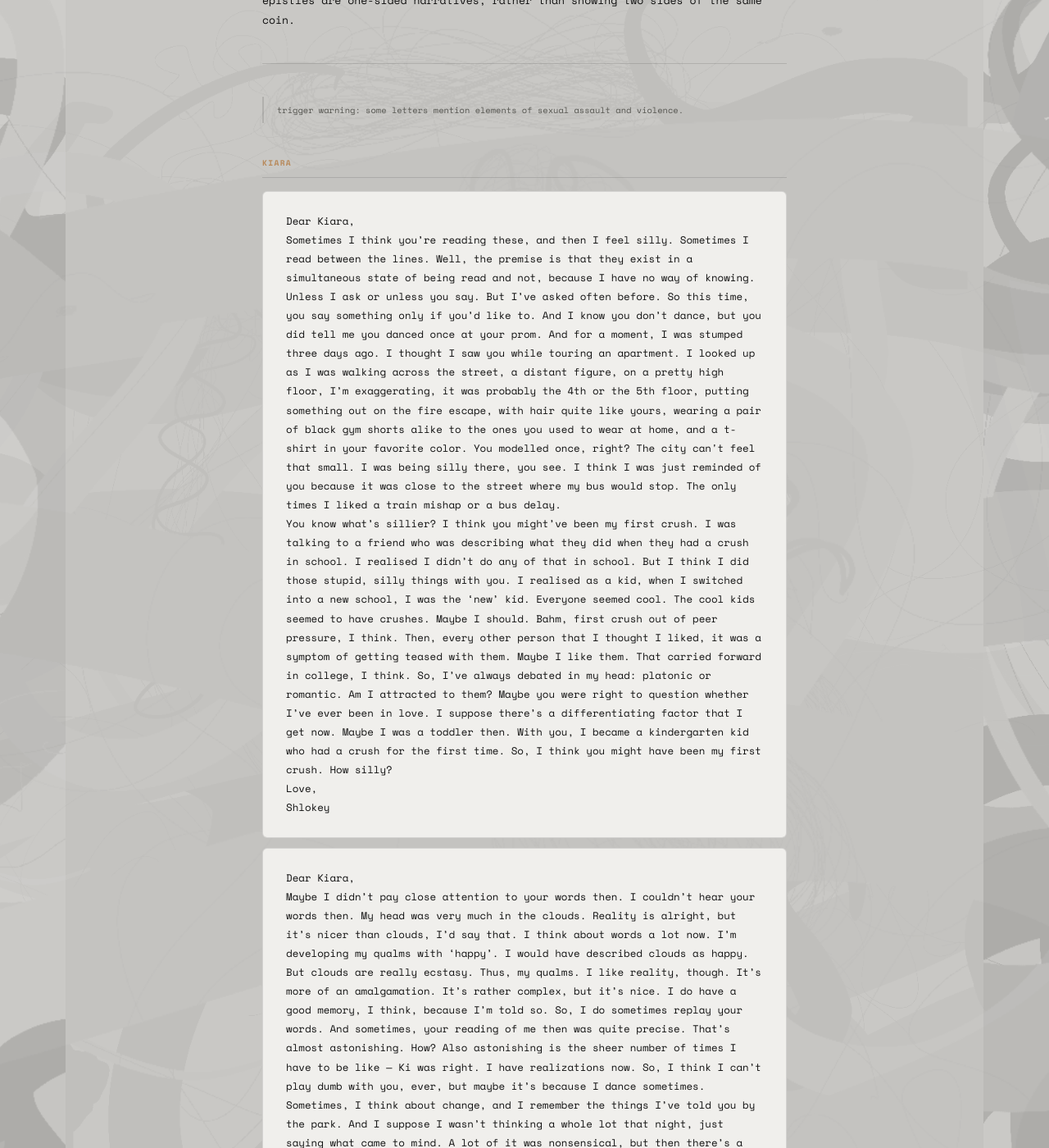
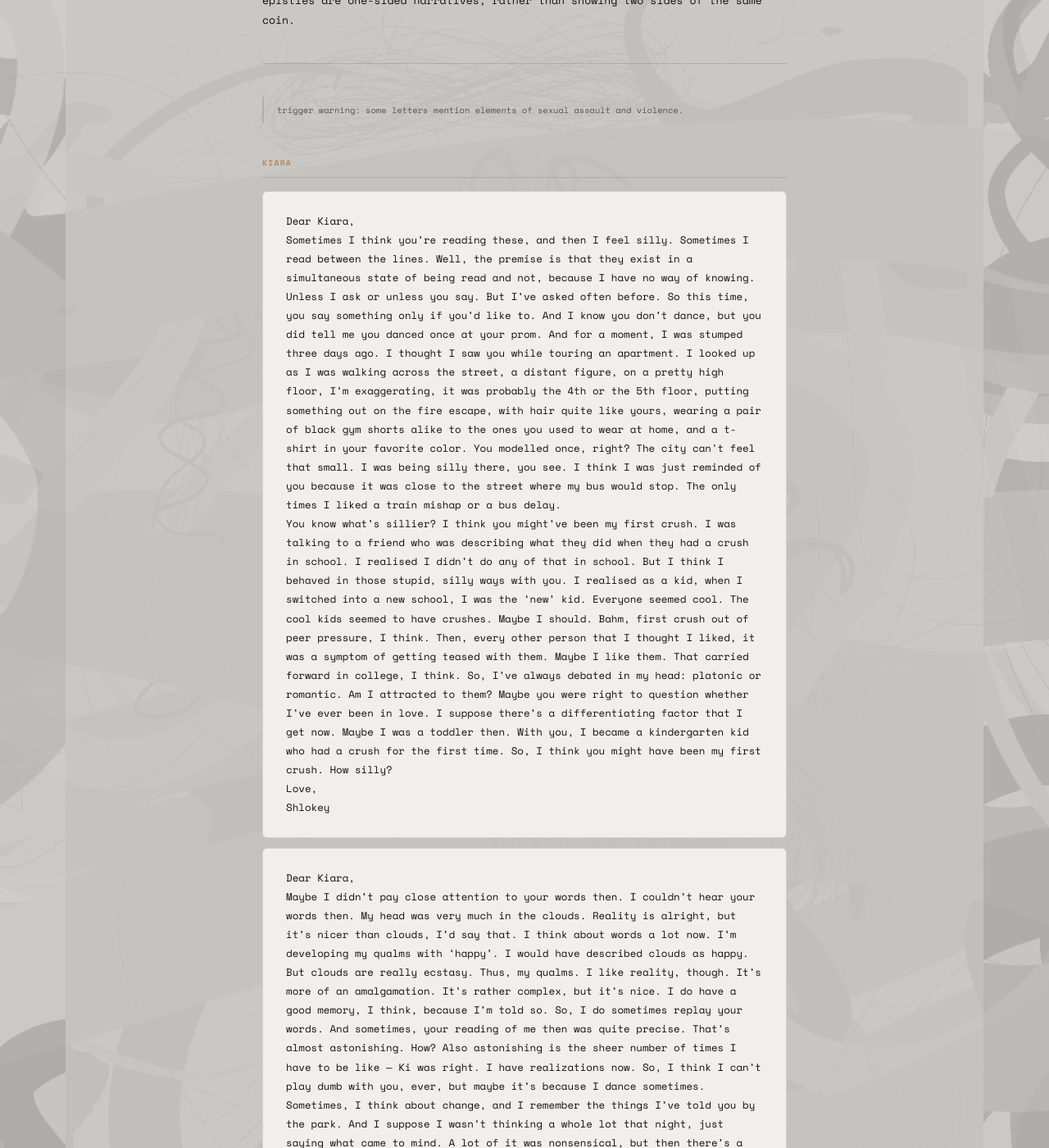
Before and after one commit to shlokamohanty/i-write-sometimes, a Jekyll site: the page built from _posts/2026-03-20-letter.md, in a window 1280 px wide and 1400 px high, scrolled down 1229 px. Shown: the whole window at 82% size. Built offline with Jekyll 4.4.1, drawn with Linux system fonts in a browser that asks for light colours; some web fonts are replaced.

Commit message:
scsac
accds

```diff
--- a/_posts/2026-03-20-letter.md
+++ b/_posts/2026-03-20-letter.md
@@ -29,7 +29,7 @@ Keep in mind, while reading these, that the letters show my perspective of my fe
 <span class="letter-to">kiara</span>
 <div class="letter-block">Dear Kiara,
 Sometimes I think you’re reading these, and then I feel silly. Sometimes I read between the lines. Well, the premise is that they exist in a simultaneous state of being read and not, because I have no way of knowing. Unless I ask or unless you say. But I’ve asked often before. So this time, you say something only if you’d like to. And I know you don’t dance, but you did tell me you danced once at your prom. And for a moment, I was stumped three days ago. I thought I saw you while touring an apartment. I looked up as I was walking across the street, a distant figure, on a pretty high floor, I’m exaggerating, it was probably the 4th or the 5th floor, putting something out on the fire escape, with hair quite like yours, wearing a pair of black gym shorts alike to the ones you used to wear at home, and a t-shirt in your favorite color. You modelled once, right? The city can't feel that small. I was being silly there, you see. I think I was just reminded of you because it was close to the street where my bus would stop. The only times I liked a train mishap or a bus delay.
-You know what’s sillier? I think you might’ve been my first crush. I was talking to a friend who was describing what they did when they had a crush in school. I realised I didn’t do any of that in school. But I think I did those stupid, silly things with you. I realised as a kid, when I switched into a new school, I was the ‘new’ kid. Everyone seemed cool. The cool kids seemed to have crushes. Maybe I should. Bahm, first crush out of peer pressure, I think. Then, every other person that I thought I liked, it was a symptom of getting teased with them. Maybe I like them. That carried forward in college, I think. So, I’ve always debated in my head: platonic or romantic. Am I attracted to them? Maybe you were right to question whether I’ve ever been in love. I suppose there’s a differentiating factor that I get now. Maybe I was a toddler then. With you, I became a kindergarten kid who had a crush for the first time. So, I think you might have been my first crush. How silly?
+You know what’s sillier? I think you might’ve been my first crush. I was talking to a friend who was describing what they did when they had a crush in school. I realised I didn’t do any of that in school. But I think I behaved in those stupid, silly ways with you. I realised as a kid, when I switched into a new school, I was the ‘new’ kid. Everyone seemed cool. The cool kids seemed to have crushes. Maybe I should. Bahm, first crush out of peer pressure, I think. Then, every other person that I thought I liked, it was a symptom of getting teased with them. Maybe I like them. That carried forward in college, I think. So, I’ve always debated in my head: platonic or romantic. Am I attracted to them? Maybe you were right to question whether I’ve ever been in love. I suppose there’s a differentiating factor that I get now. Maybe I was a toddler then. With you, I became a kindergarten kid who had a crush for the first time. So, I think you might have been my first crush. How silly?
 Love,
 Shlokey
 </div>
```
Also changed, not shown: _posts/.obsidian/workspace.json (+5 -5 lines).
